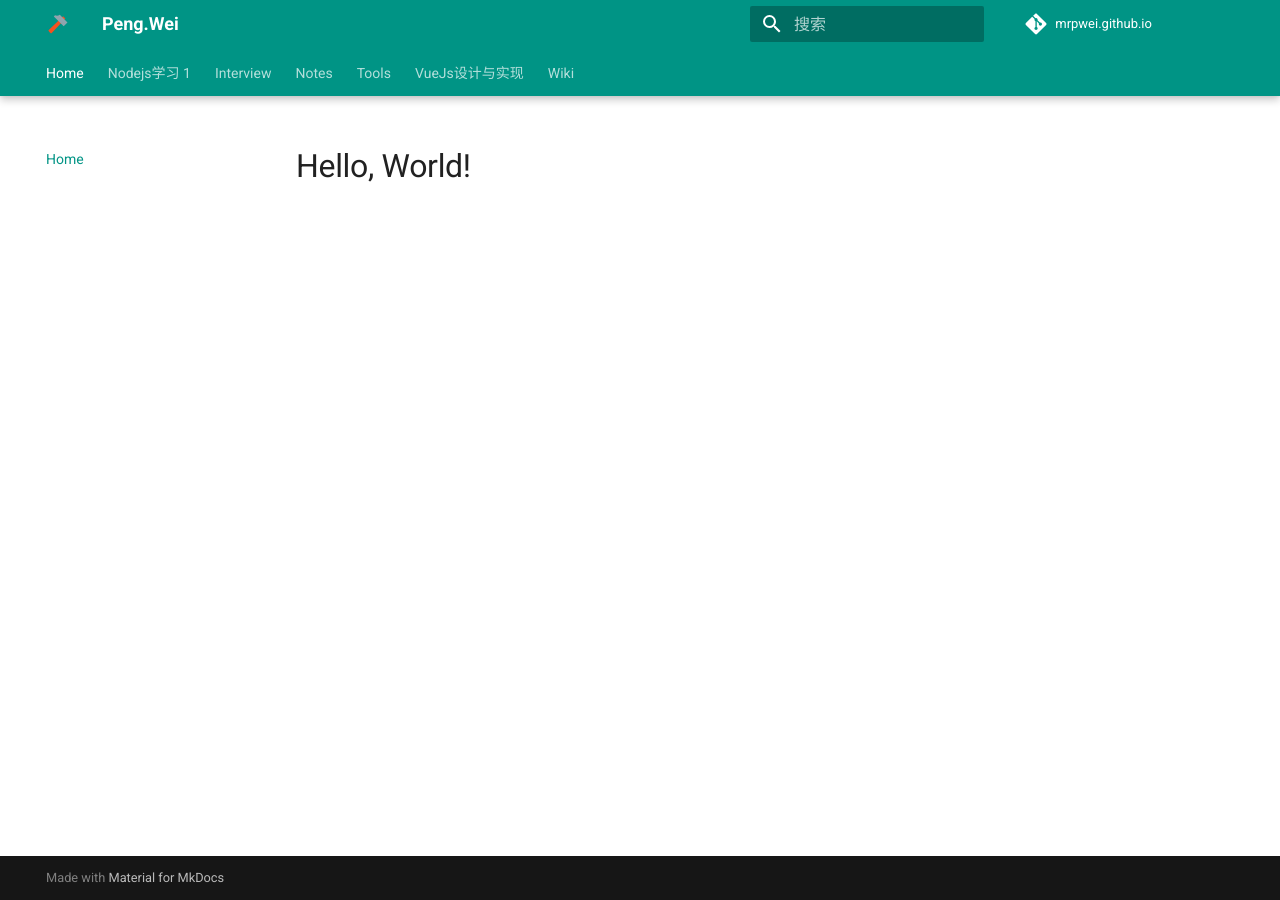
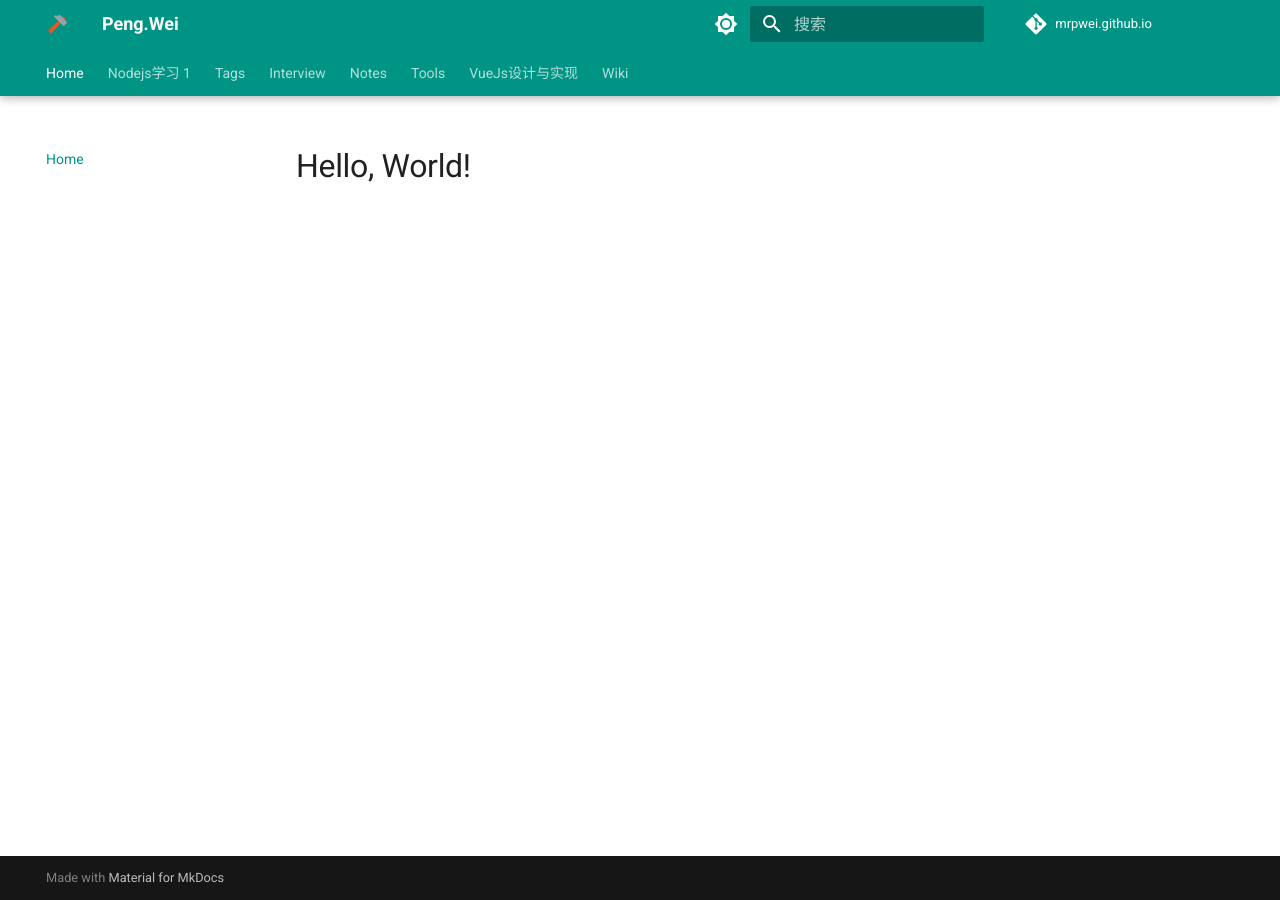
Before and after one commit to mrpwei/mrpwei.github.io, an MkDocs documentation site: the page built from docs/index.md, in a window 1280 px wide. Built offline with MkDocs 1.6.1 and Material for MkDocs 9.7.7, drawn with Linux system fonts in a browser that asks for light colours; comment, search, counter and statistics services are not loaded.

Commit message:
增加tags和夜间模式

```diff
--- a/mkdocs.yml
+++ b/mkdocs.yml
@@ -8,8 +8,22 @@
   name: material
   language: zh
   palette:
-    primary: teal
-    accent: teal
+    # Palette toggle for light mode
+    - scheme: default
+      primary: teal
+      accent: teal
+      toggle:
+        icon: material/brightness-7
+        name: Switch to dark mode
+
+    # Palette toggle for dark mode
+    - scheme: slate
+      primary: teal
+      accent: teal
+      toggle:
+        icon: material/brightness-4
+        name: Switch to light mode
+
   logo: assets/images/hammer.svg
   favicon: assets/images/hammer.svg
   icon:
@@ -29,7 +43,8 @@
       lang:
         - en
         - ja
-  - tags # 给单篇文章添加标签 https://squidfunk.github.io/mkdocs-material/setup/setting-up-tags/?h=tags
+  - tags: # 给单篇文章添加标签 https://squidfunk.github.io/mkdocs-material/setup/setting-up-tags/?h=tags
+      tags_file: tags.md
   - glightbox:
       effect: zoom
       width: 100%
```
Also changed, not shown: docs/tags.md (added, +5 -0 lines).
